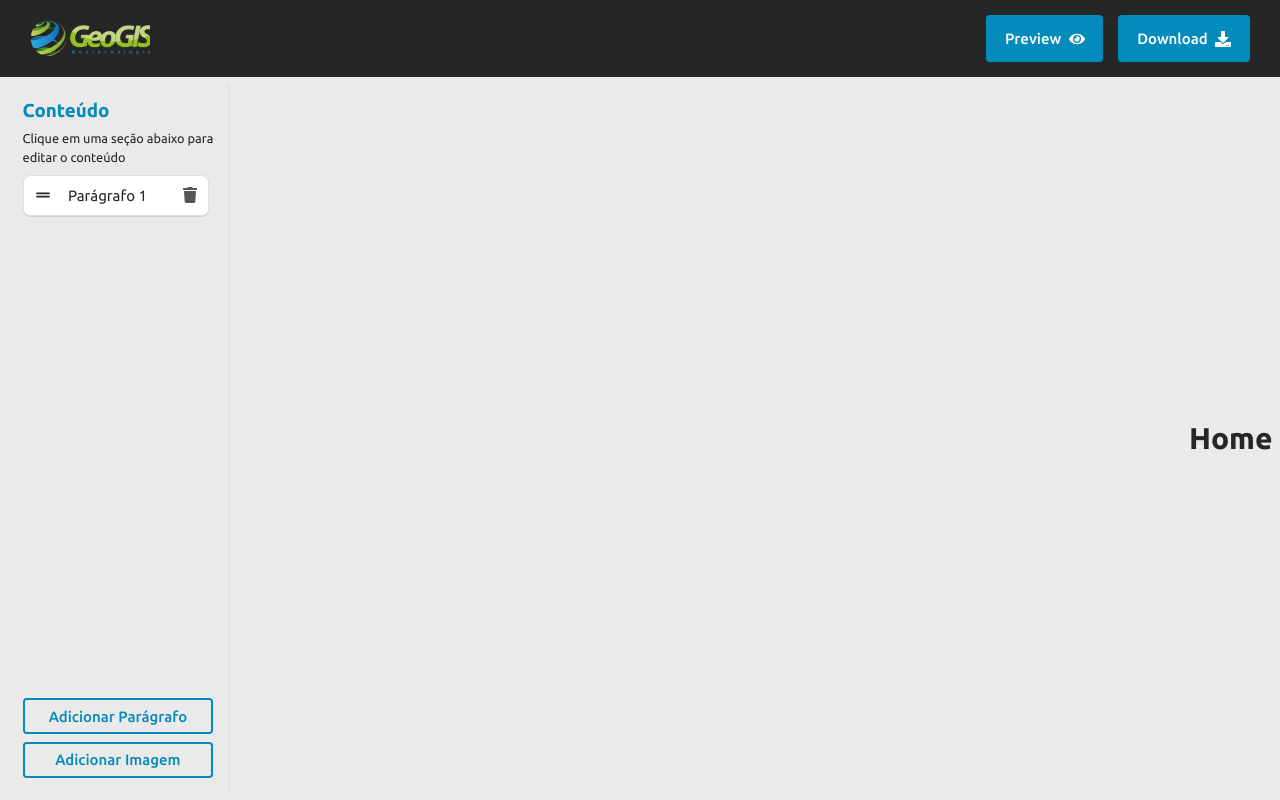
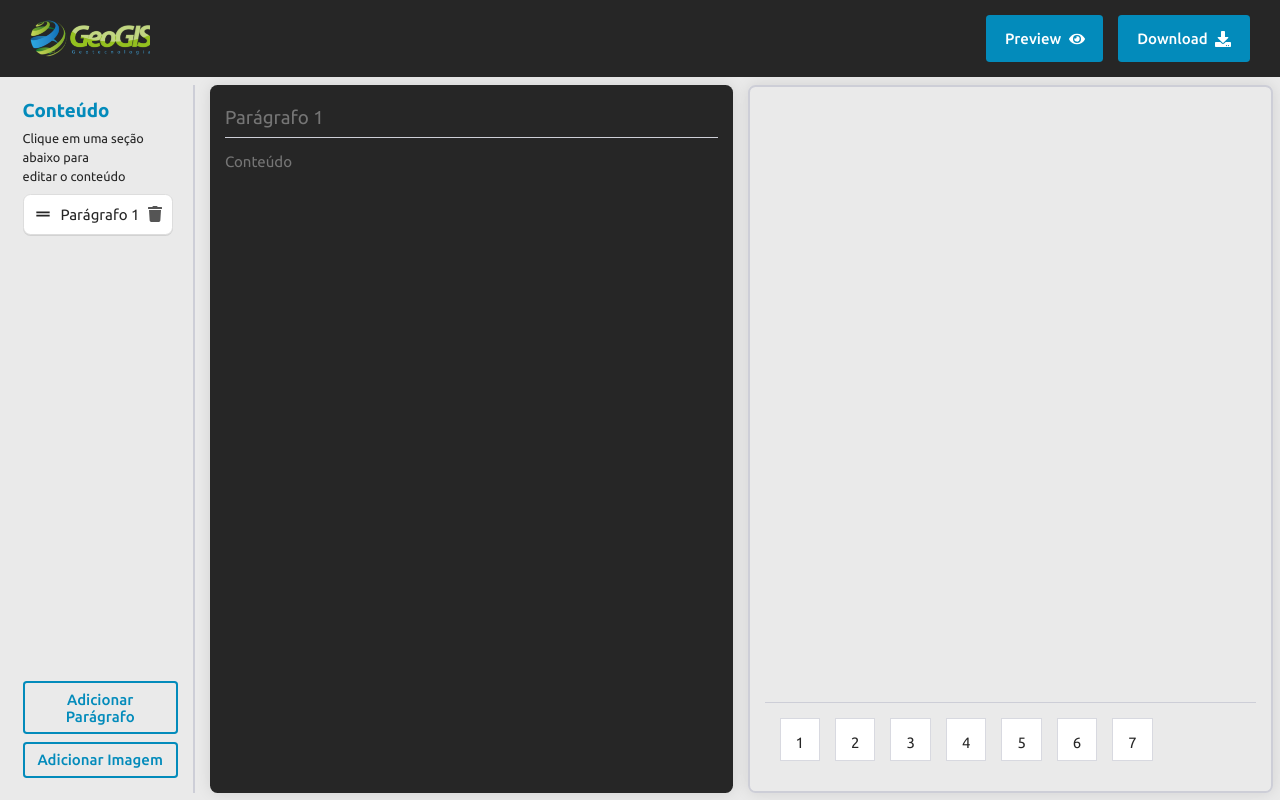
Before and after one commit to mguedesdev/geogis-pdf-generator, a Next.js app: page / in a window 1280 px wide. Built offline with nearby package versions, Linux system fonts and the light colour scheme.

Commit message:
chore: Update page layout and styles

```diff
--- a/src/app/page.tsx
+++ b/src/app/page.tsx
@@ -2,7 +2,17 @@
 
 import Header from '@/components/Header/Header';
 import SideMenu from '@/components/SideMenu/SideMenu';
-import { Container, Main } from './styles';
+import {
+  ActivePagePDF,
+  Container,
+  EditorContainer,
+  Main,
+  PagePDF,
+  PreviewContainer,
+  PreviewPagesPDF,
+  TextArea,
+  TitleInput,
+} from './styles';
 
 const Home = () => {
   return (
@@ -10,7 +20,22 @@ const Home = () => {
       <Header />
       <Main>
         <SideMenu />
-        <h1>Home</h1>
+        <EditorContainer>
+          <TitleInput placeholder="Parágrafo 1" />
+          <TextArea placeholder="Conteúdo" />
+        </EditorContainer>
+        <PreviewContainer>
+          <ActivePagePDF />
+          <PreviewPagesPDF>
+            <PagePDF>1</PagePDF>
+            <PagePDF>2</PagePDF>
+            <PagePDF>3</PagePDF>
+            <PagePDF>4</PagePDF>
+            <PagePDF>5</PagePDF>
+            <PagePDF>6</PagePDF>
+            <PagePDF>7</PagePDF>
+          </PreviewPagesPDF>
+        </PreviewContainer>
       </Main>
     </Container>
   );
--- a/src/app/styles.ts
+++ b/src/app/styles.ts
@@ -20,3 +20,84 @@ export const Main = styled.main`
   overflow-y: auto;
   padding: 0.5rem;
 `;
+
+export const EditorContainer = styled.div`
+  display: flex;
+  flex-direction: column;
+  gap: 1rem;
+  width: 100%;
+  max-width: 800px;
+  padding: 1rem;
+  border-radius: 0.5rem;
+  background-color: ${({ theme }) => theme.colors.text};
+  box-shadow: 0 0 1rem rgba(0, 0, 0, 0.1);
+  height: 100%;
+`;
+
+export const TitleInput = styled.input`
+  font-size: 1.25rem;
+  color: ${({ theme }) => theme.colors.textLight};
+  border: none;
+  background-color: transparent;
+  outline: none;
+  border-bottom: 1px solid ${({ theme }) => theme.colors.borderGray};
+  padding: 0.5rem 0;
+
+  transition: all 0.3s;
+
+  &:focus {
+    font-size: 1.5rem;
+  }
+`;
+
+export const TextArea = styled.textarea`
+  flex: 1;
+  font-size: 1rem;
+  color: ${({ theme }) => theme.colors.textLight};
+
+  border: none;
+  background-color: transparent;
+  outline: none;
+  resize: none;
+  height: 100%;
+`;
+
+export const PreviewContainer = styled.div`
+  display: flex;
+  flex-direction: column;
+  gap: 1rem;
+  width: 100%;
+  max-width: 800px;
+  padding: 1rem;
+  border-radius: 0.5rem;
+  border: 2px solid ${({ theme }) => theme.colors.borderGray};
+  box-shadow: 0 0 1rem rgba(0, 0, 0, 0.1);
+  height: 100%;
+`;
+
+export const ActivePagePDF = styled.div`
+  display: flex;
+  justify-content: space-between;
+  align-items: center;
+  padding: 0.5rem;
+  height: 100%;
+`;
+
+export const PreviewPagesPDF = styled.div`
+  display: flex;
+  gap: 1rem;
+  padding: 1rem;
+  border-top: 1px solid ${({ theme }) => theme.colors.borderGray};
+  overflow-x: auto;
+  overflow-y: hidden;
+`;
+
+export const PagePDF = styled.div`
+  display: flex;
+  flex-direction: column;
+  gap: 1rem;
+  padding: 1rem;
+  color: ${({ theme }) => theme.colors.text};
+  border: 1px solid ${({ theme }) => theme.colors.placeholder};
+  background-color: ${({ theme }) => theme.colors.white};
+`;
--- a/src/components/DraggableItem/styles.ts
+++ b/src/components/DraggableItem/styles.ts
@@ -11,7 +11,7 @@ export const ItemContainer = styled.div`
   background-color: white;
   transition: box-shadow 0.2s;
   box-shadow: 0 1px 0px rgba(0, 0, 0, 0.1);
-  max-width: 15.625rem;
+  width: 100%;
 
   &:hover {
     box-shadow: 0 2px 6px rgba(0, 0, 0, 0.2);
@@ -20,7 +20,7 @@ export const ItemContainer = styled.div`
 
 export const TitleItem = styled.div`
   flex: 1;
-  padding: 0 1rem;
+  padding: 0 0.5rem;
   overflow: hidden;
   text-overflow: ellipsis;
   white-space: nowrap;
--- a/src/components/DraggableList/styles.ts
+++ b/src/components/DraggableList/styles.ts
@@ -5,4 +5,5 @@ export const ListContainer = styled.div`
   overflow-y: auto;
   overflow-x: hidden;
   padding-right: 0.3rem;
+  width: 100%;
 `;
--- a/src/components/SideMenu/styles.ts
+++ b/src/components/SideMenu/styles.ts
@@ -4,10 +4,9 @@ export const Container = styled.div`
   display: flex;
   flex-direction: column;
   height: 100%;
-  margin-right: auto;
   padding: 1rem;
   padding-right: 1rem;
-  border-right: 2px solid ${({ theme }) => theme.colors.placeholder};
+  border-right: 2px solid ${({ theme }) => theme.colors.borderGray};
 `;
 
 export const Title = styled.h1`
--- a/src/styles/theme.ts
+++ b/src/styles/theme.ts
@@ -6,8 +6,10 @@ export const theme = {
     primaryDark: '#0078A7',
     white: '#FFFFFF',
     black: '#262626',
-    placeholder: '#E0E1E6',
+    borderGray: '#CDCED7',
+    placeholder: '#D8D9E0',
     text: '#262626',
+    textLight: '#E7E8EC',
     error: '#DE3737',
     errorLight: '#FFD2D2',
     success: '#2DAC3E',
```
